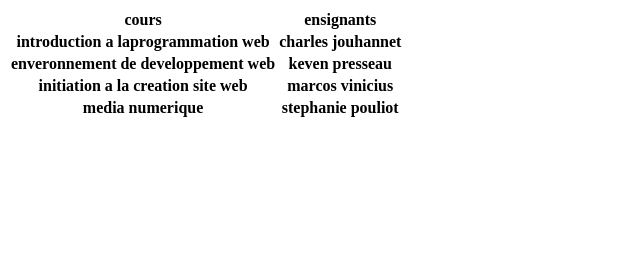
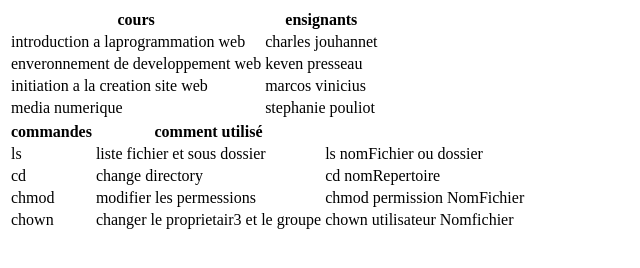
Before and after one commit to RahhalElmaslohi/TP_2, a plain HTML site: page index.html in a window 1280 px wide. Shown: the whole page, without its empty margins (0-640 px from the left). Drawn offline with Linux system fonts and the light colour scheme.

Commit message:
Update index.html
deuxieme commit

```diff
--- a/index.html
+++ b/index.html
@@ -14,25 +14,53 @@
             <th>ensignants</th>
         </tr>
         <tr>
-         <th>introduction a laprogrammation web</th>
-         <th>charles jouhannet</th>
+         <td>introduction a laprogrammation web</td>
+         <td>charles jouhannet</td>
 
         </tr>
         <tr>
-            <th>enveronnement de developpement web</th>
-            <th>keven presseau</th>
+            <td>enveronnement de developpement web</td>
+            <td>keven presseau</td>
 
            </tr>
            <tr>
-            <th>initiation a la creation site web</th>
-            <th>marcos vinicius</th>
+            <td>initiation a la creation site web</td>
+            <td>marcos vinicius</td>
 
            </tr>
            <tr>
-            <th>media numerique</th>
-            <th>stephanie pouliot</th>
+            <td>media numerique</td>
+            <td>stephanie pouliot</td>
 
            </tr>
     </table>
-</body>
+
+    <table>
+
+        <tr>
+            <th>commandes</th>
+            <tdhutilité</th>
+            <th>comment utilisé</th>
+        </tr>
+        <tr>
+            <td>ls</td>
+            <td>liste fichier et sous dossier</td>
+            <td>ls nomFichier ou dossier</td>
+        </tr>
+        <tr>
+            <td>cd</td>
+            <td>change directory</td>
+            <td>cd nomRepertoire</td>
+        </tr>
+        <tr>
+            <td>chmod</td>
+            <td>modifier les permessions</td>
+            <td>chmod permission NomFichier</td>
+        </tr>
+        <tr>
+            <td>chown</td>
+            <td>changer le proprietair3 et le groupe</td>
+            <td>chown utilisateur Nomfichier</td>
+        </tr>
+    </table>
 </html>
```
